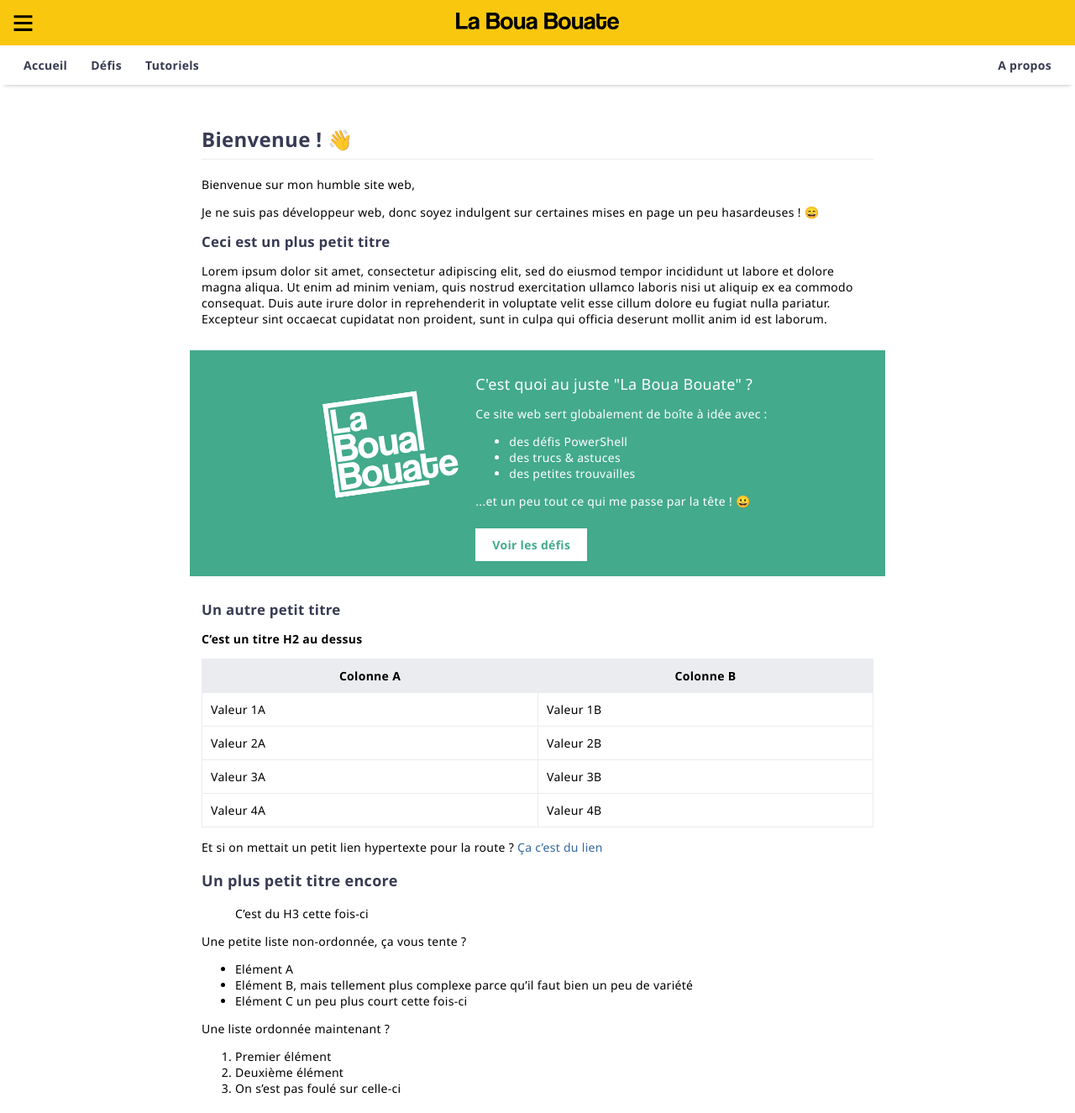
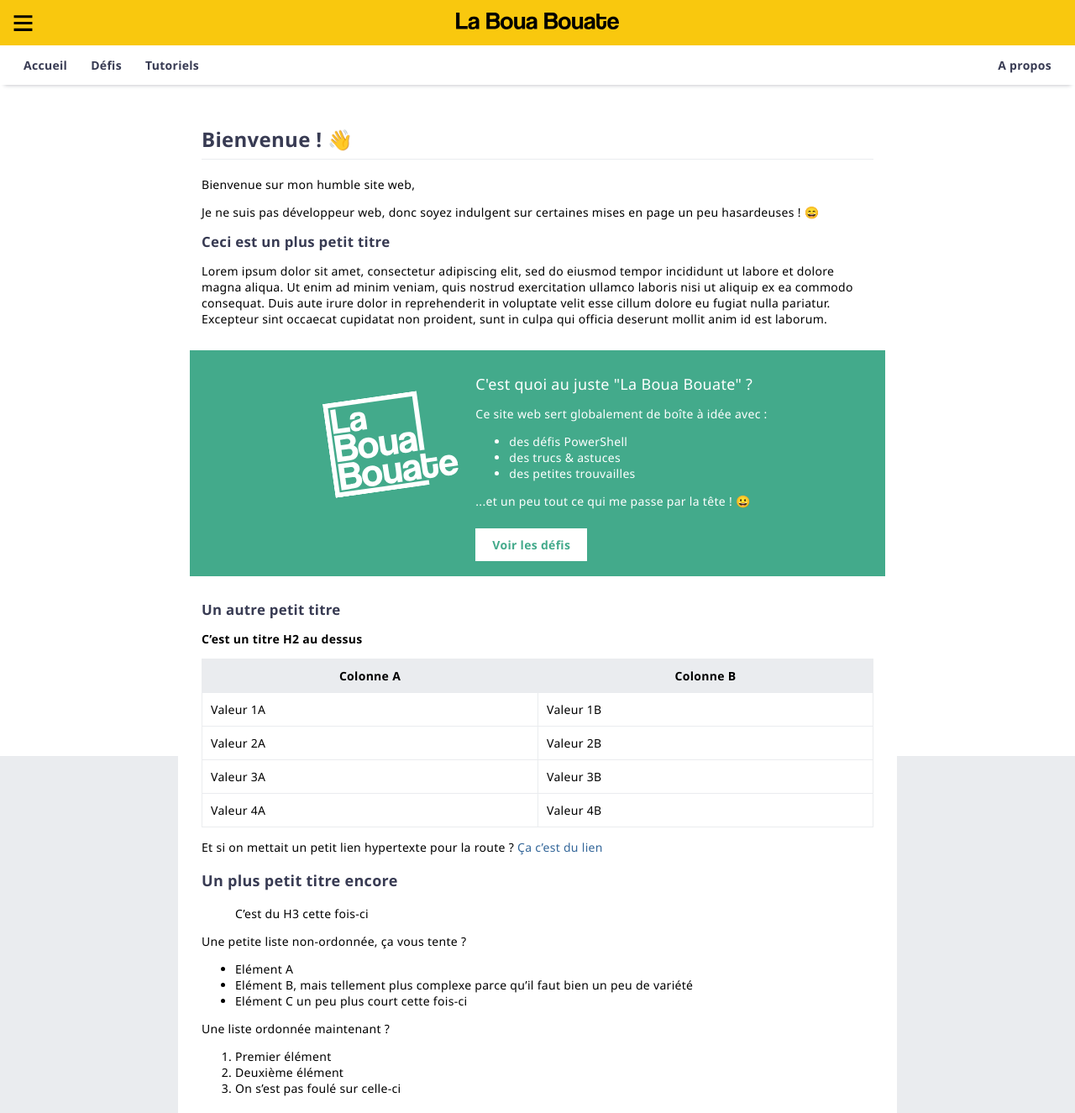
Before and after one commit to leobouard/leobouard.github.io, a Jekyll site: the page built from index.md, in a window 1280 px wide. Shown: the top 1325 px of the page at 84% size. Built offline with Jekyll 4.4.1, drawn with Linux system fonts in a browser that asks for light colours; our own code applies the rules of GitHub Pages for plain Markdown files.

Commit message:
Update style.scss

```diff
--- a/assets/css/style.scss
+++ b/assets/css/style.scss
@@ -13,6 +13,7 @@ COLOR SCHEME
 html {
     height: 100%;
     letter-spacing: 0.3px;
+    background-color: #eaecef;
 }
 
 body {
```
